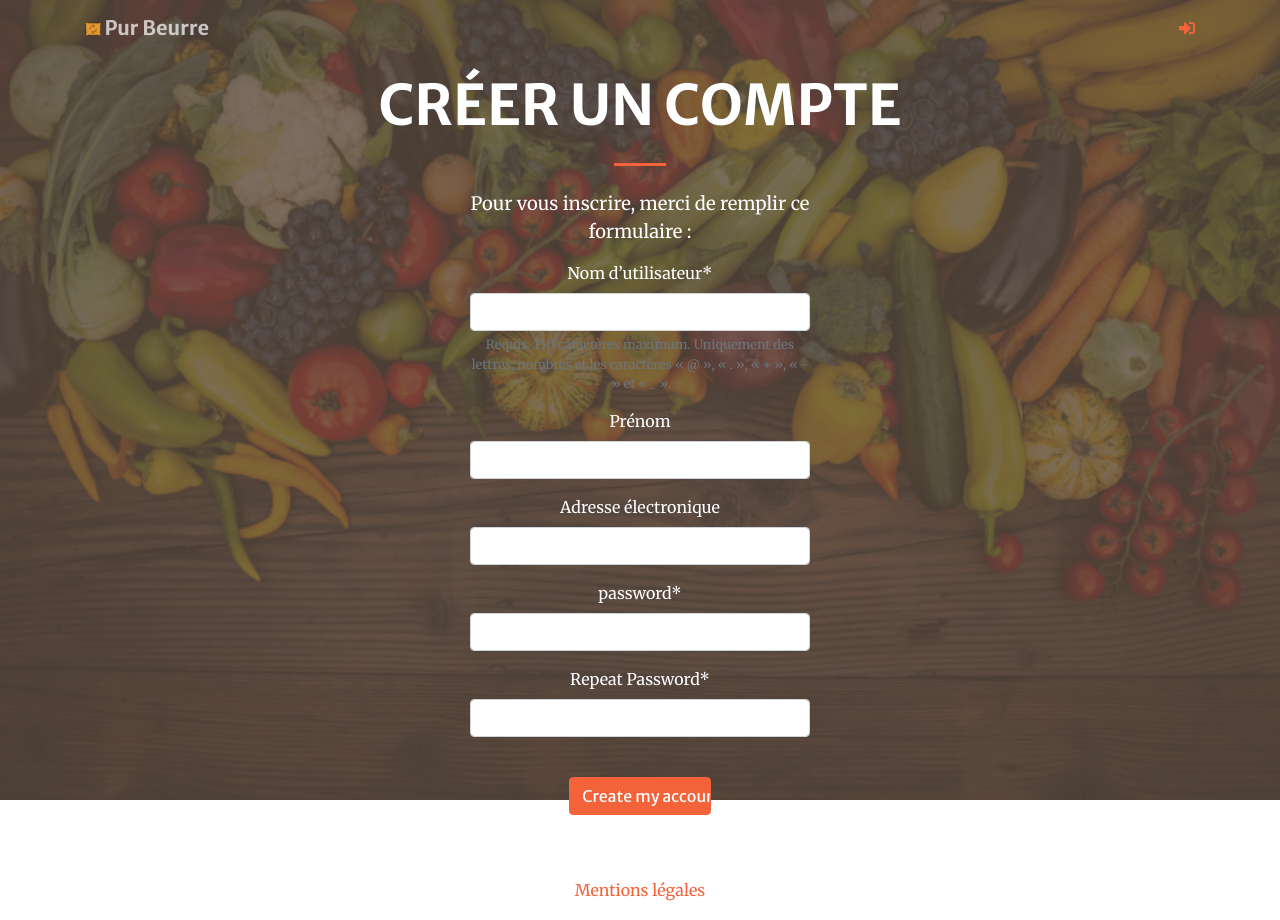
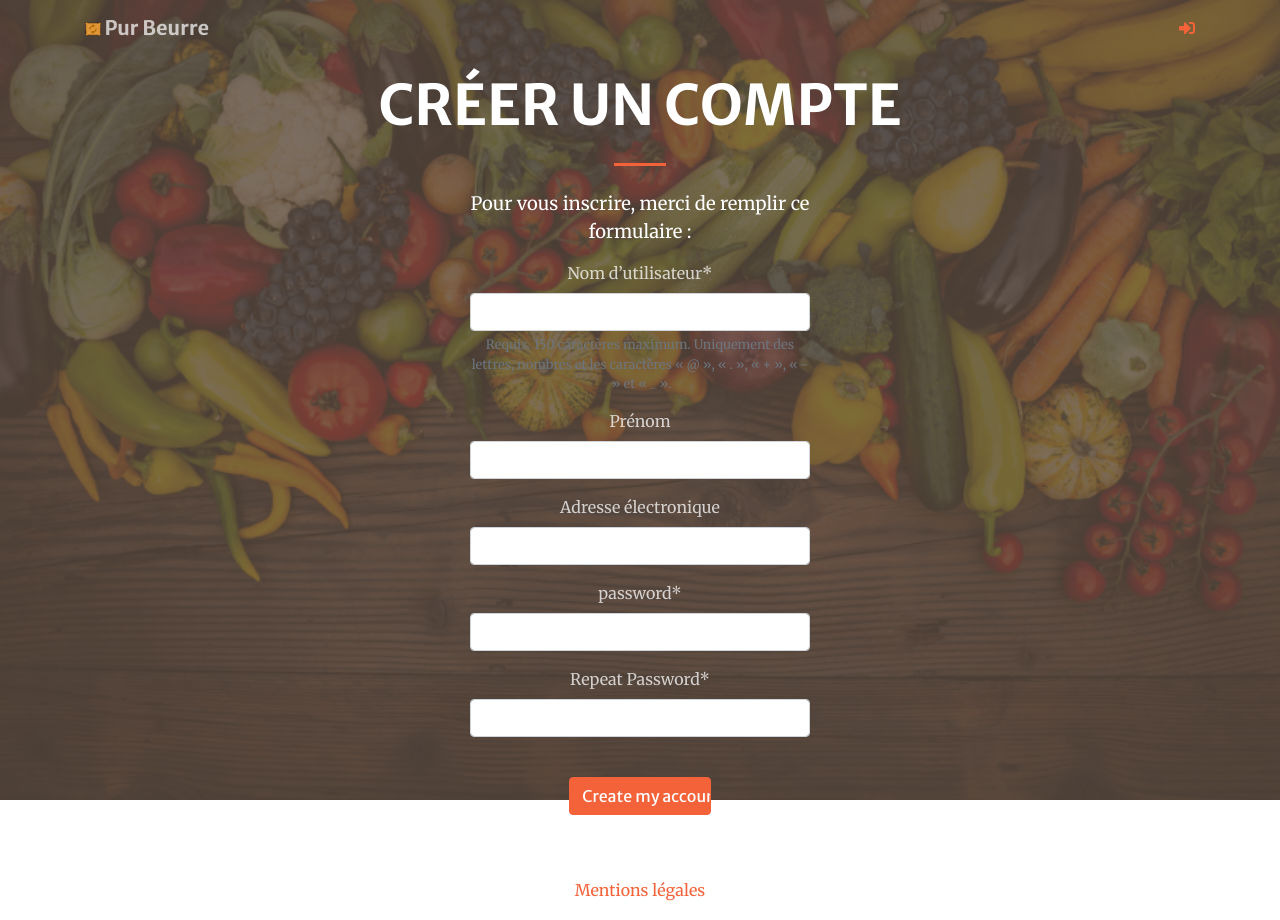
Before and after one commit to Elladan81/P8_PurBeurre, a Django app: page /account/register/ in a window 1280 px wide. Run offline with Django 3.2, Linux system fonts and the light colour scheme; some libraries are stand-ins or nearby versions.

Commit message:
This commit add new class for element in account templates, add crispy template to form, change settings to 'fr' language and update requirements.txt for deploy

```diff
--- a/account/templates/account/register.html
+++ b/account/templates/account/register.html
@@ -13,7 +13,7 @@
                     <hr class="divider my-4">
                     <div class="col-lg-4 col-9 mx-auto">
                         <p>Pour vous inscrire, merci de remplir ce formulaire :</p>
-                        <form action="." method="post">
+                        <form class="form-group text-white-75" action="." method="post">
                             {{ user_form|crispy }}
                             {% csrf_token %}
                             <p><input class="input-group-addon btn btn-primary col-lg-5 col-5 mt-4 mx-auto" type="submit" value="Create my account"></p>
--- a/account/templates/registration/login.html
+++ b/account/templates/registration/login.html
@@ -25,7 +25,7 @@
                     </p>
             </div>
                     {% endif %}
-            <div class="login form">
+            <div class="login form text-white-75">
                 <form class="form-group" action="{% url 'login' %}" method="post">
                     {{ form.as_p }}
                     {% csrf_token %}
--- a/account/templates/registration/password_change_form.html
+++ b/account/templates/registration/password_change_form.html
@@ -11,7 +11,7 @@
                     <h1>Changez votre mot de passe</h1>
                     <hr class="divider my-4">
                     <p>Utilisez le formulaire suivant afin de réinitialiser votre mot de passe.</p>
-                    <form action="." method="post">
+                    <form class="form-group text-white-75" action="." method="post">
                         {{ form|crispy }}
                         <p><input class="input-group-addon btn btn-primary col-lg-5 col-5 mt-4 mx-auto" type="submit" value="Change"></p>
                         {% csrf_token %}
--- a/account/templates/registration/password_reset_form.html
+++ b/account/templates/registration/password_reset_form.html
@@ -10,7 +10,7 @@
                 <div class="col-lg-10 align-self-end">
                     <h1 class="text-uppercase text-white font-weight-bold">Mot de passe oublié ?</h1>
                     <p class="text-white-75 font-weight-light mb-5">Entrez votre adresse pour obtenir un nouveau mot de passe.</p>
-                    <form class="text-white-75" action="." method="post">
+                    <form class="form-group text-white-75" action="." method="post">
                         {{ form|crispy }}
                         {% csrf_token %}
                         <p><input class="input-group-addon btn btn-primary col-lg-5 col-5 mt-4 mx-auto" type="submit" value="Envoyer E-mail"></p>
```
